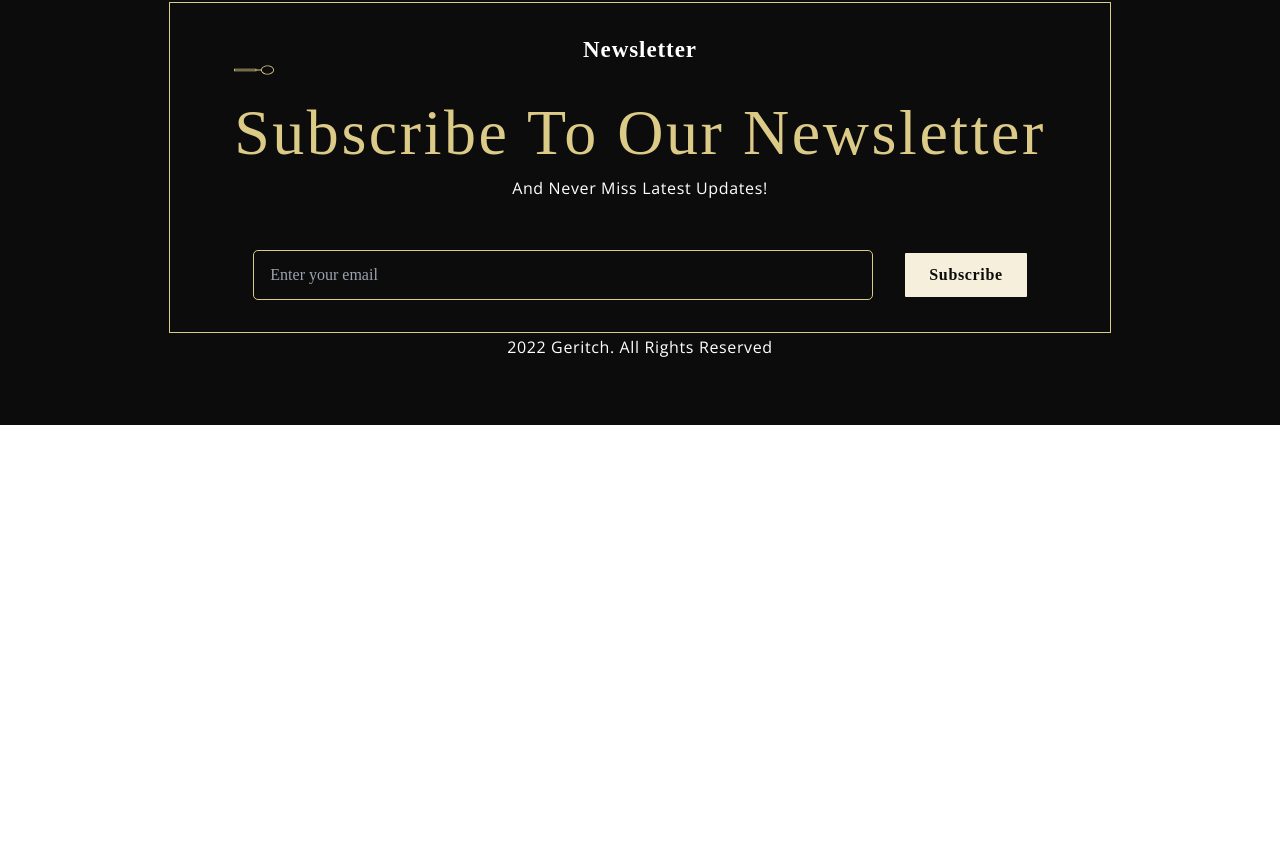
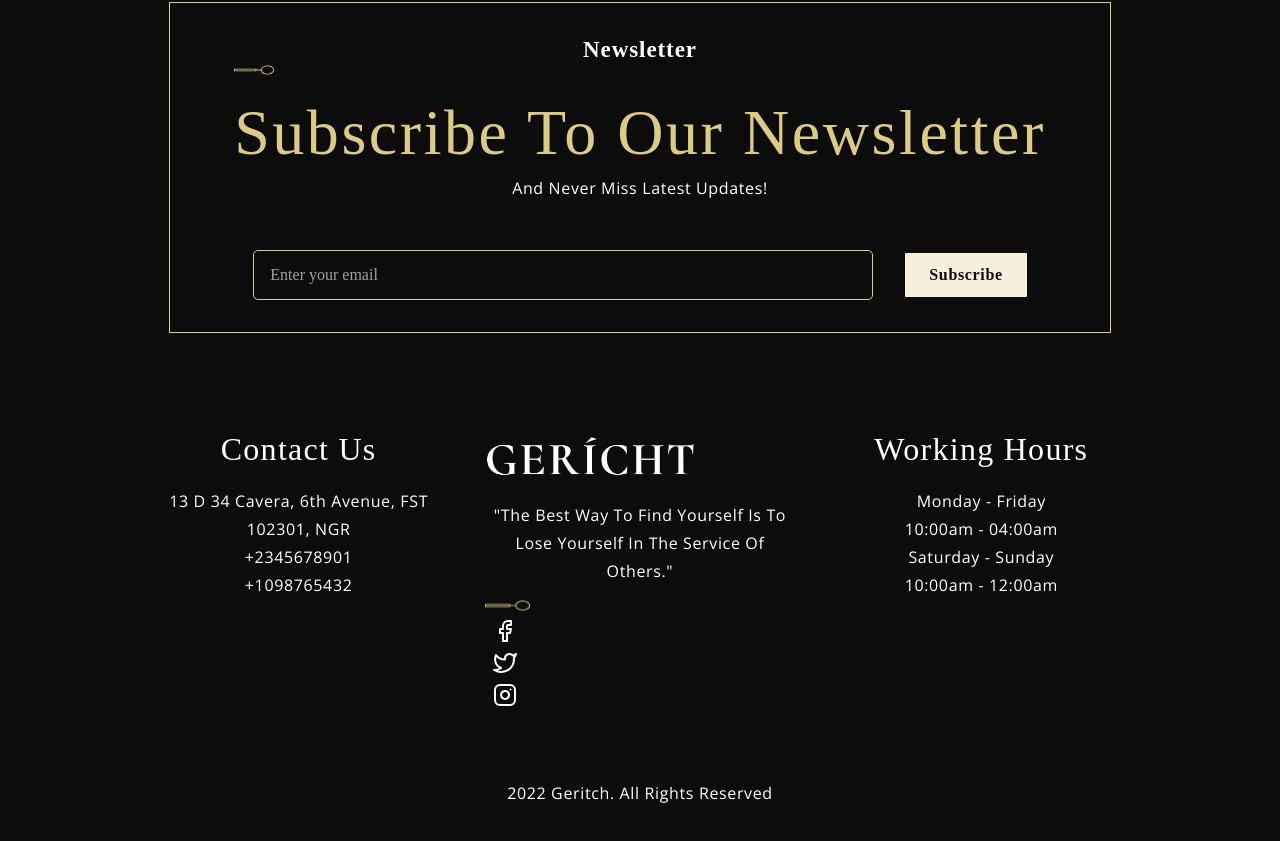
Before and after one commit to jiggy606/shazzar-restaurant, a React (Create React App) app: page / in a window 1280 px wide. Shown: the part 6748-7589 px from the top of the page. Before the commit the page ends 7173 px from the top, so only its background shows below. Built offline with nearby package versions, Linux system fonts and the light colour scheme; a web font is replaced by a local one.

Commit message:
redo footer

```diff
--- a/src/container/Footer/Footer.jsx
+++ b/src/container/Footer/Footer.jsx
@@ -1,5 +1,7 @@
 import React from 'react';
 
+import gericht from '../../assets/gericht.png';
+import spoon from '../../assets/spoon.png';
 import { FiFacebook, FiTwitter, FiInstagram } from 'react-icons/fi';
 
 import { Newsletter } from '../../components';
@@ -16,17 +18,105 @@ const Container = styled.div`
   flex-direction: column;
   padding-top: 0;
   background: var(--color-black);
+
+  @media screen and (max-width: 650px) {
+    padding: 0 0 2rem 0;
+  }
 `
 
-const Content = styled.div``
+const Content = styled.div`
+  width: 100%;
+  display: flex;
+  justify-content: space-between;
+  align-items: flex-start;
+  margin-top: 5rem;
+  padding: 0 2rem;
 
-const Contact = styled.div``
+  @media screen and (max-width: 1150px) {
+    align-items: center;
+    flex-direction: column;
+    padding: 0
+  }
+`
 
-const Logo = styled.div``
+const Contact = styled.div`
+  flex: 1;
+  margin: 1rem;
+  text-align: center;
 
-const Time = styled.div``
+  @media screen and (max-width: 1150px) {
+    margin: 2rem 0;
+    width: 100%;
+  }
+`
 
-const Copyright = styled.div``
+const ContactHead = styled.h1`
+  font-family: var(--font-base);
+  color: var(--color-white);
+  font-weight: 400;
+  letter-spacing: 0.04em;
+  text-transform: capitalize;
+  font-size: 32px;
+  line-height: 41.6px;
+  margin-bottom: 1rem;
+
+  @media screen and (min-width: 2000px) {
+    font-size: 51px;
+    line-height: 61%;
+  }
+`
+
+const ContactDetail = styled.p``
+
+const Logo = styled.div`
+  flex: 1;
+  margin: 1rem;
+  text-align: center;
+
+  @media screen and (max-width: 1150px) {
+    margin: 2rem 0;
+    width: 100%;
+  }
+`
+
+const GerichtImage = styled.img`
+  width: 210px;
+  margin-bottom: 0.75rem;
+
+  @media screen and (max-width: 350px) {
+    width: 80%;
+  }
+`
+
+const LogoText = styled.p``
+
+const SpoonImg = styled.img`
+  margin-top: 15px;
+  text-align: center;
+`
+
+const Icons = styled.div`
+  margin-top: 0.5rem;
+`
+
+const Time = styled.div`
+  flex: 1;
+  margin: 1rem;
+  text-align: center;
+
+  :nth-child(2n + 1) {
+    margin-bottom: 1rem;
+  }
+
+  @media screen and (max-width: 1150px) {
+    margin: 2rem 0;
+    width: 100%;
+  }
+`
+
+const Copyright = styled.div`
+  margin-top: 3rem
+`
 
 const CopyrightText = styled.p``
 
@@ -36,13 +126,27 @@ const Footer = () => (
 
     <Content> {/* app_footer-links */}
       <Contact> {/* app_footer-links-contact */}
-
+        <ContactHead>Contact Us</ContactHead> {/* app__footer-headtext */}
+        <ContactDetail className='p__opensans'>13 D 34 Cavera, 6th Avenue, FST 102301, NGR</ContactDetail>
+        <ContactDetail className='p__opensans'>+2345678901</ContactDetail>
+        <ContactDetail className='p__opensans'>+1098765432</ContactDetail>
       </Contact>
       <Logo> {/* app_footer-links-logo */}
-
+        <GerichtImage src={gericht} />
+        <LogoText className='p__opensans'>"The best way to find yourself is to lose yourself in the service of others."</LogoText>
+        <SpoonImg src={spoon} className='spoon__img' />
+        <Icons> {/* app__footer-links-icons */}
+          <FiFacebook style={{color:'#fff', margin:'0.5rem', fontSize:'24px', cursor:'pointer', textAlign:'center'}} />
+          <FiTwitter style={{color:'#fff', margin:'0.5rem', fontSize:'24px', cursor:'pointer'}} />
+          <FiInstagram style={{color:'#fff', margin:'0.5rem', fontSize:'24px', cursor:'pointer'}} />
+        </Icons>
       </Logo>
       <Time> {/* app_footer-links-work */}
-
+        <ContactHead>Working Hours</ContactHead> {/* app__footer-headtext */}
+        <ContactDetail className='p__opensans'>Monday - Friday</ContactDetail>
+        <ContactDetail className='p__opensans'>10:00am - 04:00am</ContactDetail>
+        <ContactDetail className='p__opensans'>Saturday - Sunday</ContactDetail>
+        <ContactDetail className='p__opensans'>10:00am - 12:00am</ContactDetail>
       </Time>
     </Content>
 
```
